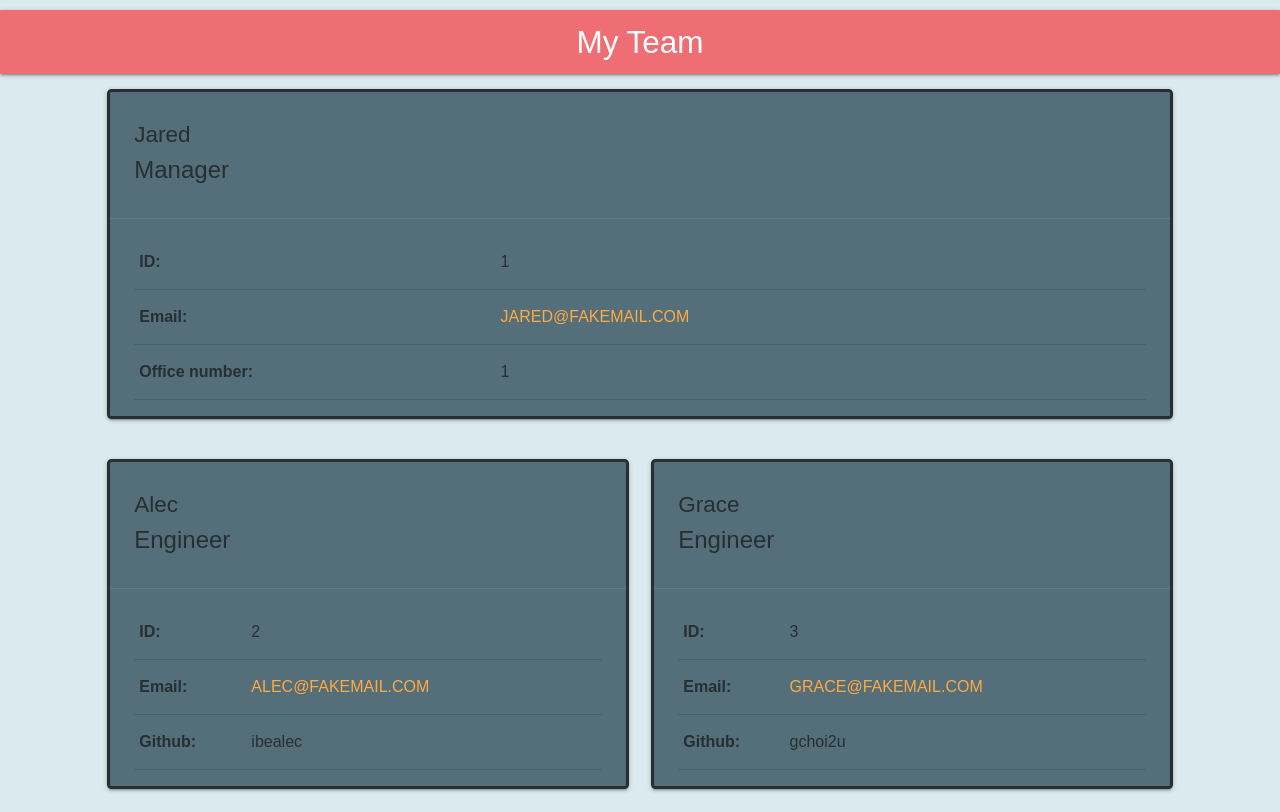
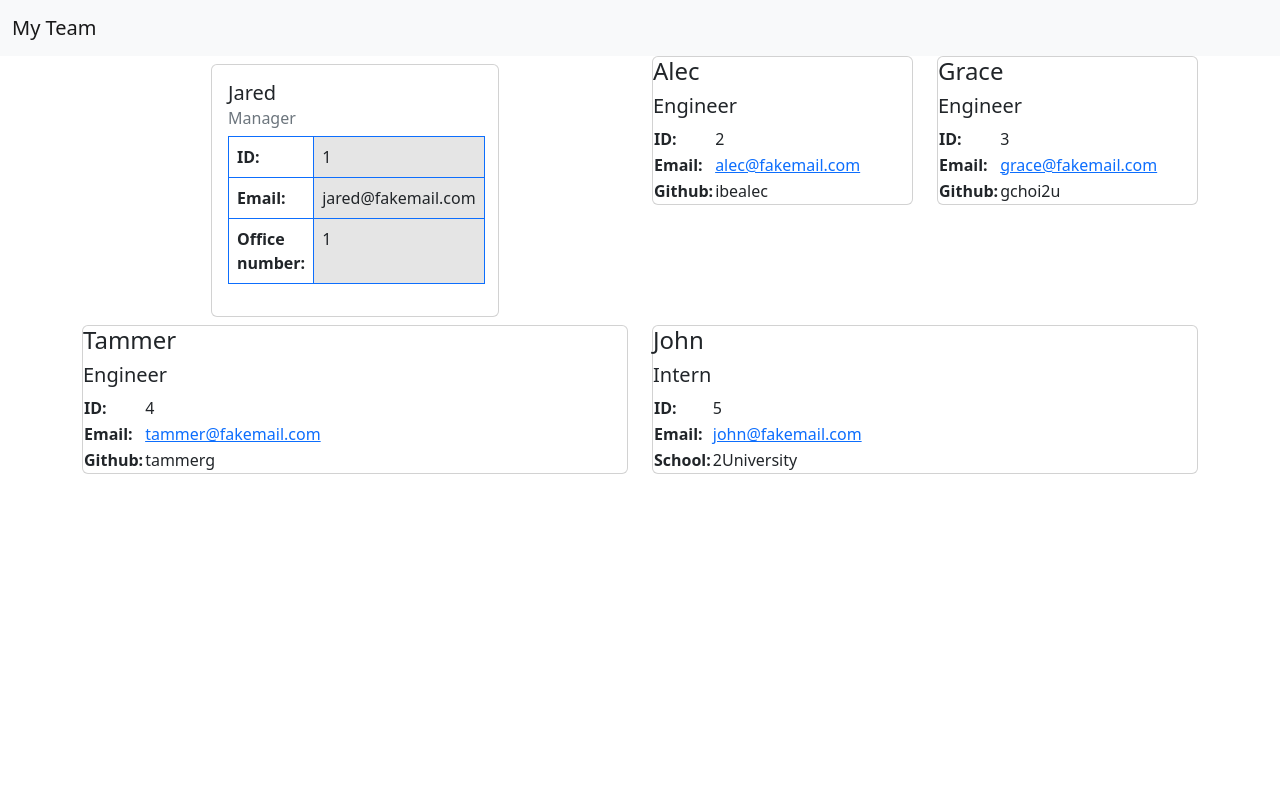
Before and after one commit to joesen-dev/team-builder, a website: page dist/index.html in a window 1280 px wide. Shown: the top 812 px of the page. Drawn offline with nearby package versions, Linux system fonts and the light colour scheme.

Commit message:
[bootstrap] - Adding bootstrap  - Styled Nav and Manager card with bootstrap

```diff
--- a/dist/index.html
+++ b/dist/index.html
@@ -1,4 +1,3 @@
-
 <!DOCTYPE html>
 <html lang="en">
 
@@ -7,51 +6,45 @@
     <!--Let browser know website is optimized for mobile-->
     <meta name="viewport" content="width=device-width, initial-scale=1.0" />
     <meta http-equiv="X-UA-Compatible" content="ie=edge" />
-    <!--Import Google Icon Font-->
-    <link href="https://fonts.googleapis.com/icon?family=Material+Icons" rel="stylesheet" />
-    <!--Import materialize.css-->
-    <link type="text/css" rel="stylesheet" href="./assets/css/materialize.min.css" media="screen,projection" />
-    <link rel="stylesheet" href="./assets/css/style.css" type="text/css" />
+    <!-- <link rel="stylesheet" href="./assets/css/style.css" type="text/css" /> -->
     <title>Team Builder</title>
+    <link href="https://cdn.jsdelivr.net/npm/bootstrap@5.2.2/dist/css/bootstrap.min.css" rel="stylesheet"
+        integrity="sha384-Zenh87qX5JnK2Jl0vWa8Ck2rdkQ2Bzep5IDxbcnCeuOxjzrPF/et3URy9Bv1WTRi" crossorigin="anonymous" />
 </head>
 
 <body>
     <header>
-        <nav>
-        <div class="nav-wrapper">
-            <a href="#" class="brand-logo center">My Team</a>
+        <nav class="navbar navbar-expand-lg bg-light">
+            <div class="container-fluid">
+                <a href="/" class="navbar-brand">My Team</a>
             </div>
         </nav>
     </header>
     <main class="container">
-        <section class="my-3">
+        <section class="d-grid gap-3">
             <div class="row">
-            <div class="col m12">
+                <div class="col-sm-6 p-2 d-flex justify-content-center">
                     <!-- Manager -->
-            <div class="row">
-                <div class="col m12 m6">
-                <div class="card blue-grey darken-1">
-                    <div class="card-content white-text">
-                    <h4>Jared</h4>
-                    <h5 class="card-title">Manager</h5>
-                    </div>
-                    <div class="card-action">
-                    <table>
+                    <div class="card" style="width: 18rem">
+                        <div class="card-body">
+                            <h5 class="card-title">Jared</h5>
+                            <h6 class="card-subtitle mb-2 text-muted">Manager</h6>
+                            <table class="table table-bordered border-primary">
+                                <tbody>
                                     <tr>
-                        <th>ID:</th>
-                        <td>1</td>
+                                        <th scope="row">ID:</th>
+                                        <td colspan="2" class="table-active">1</td>
                                     </tr>
                                     <tr>
-                        <th>Email:</th>
-                        <td><a href="mailto:jared@fakemail.com">jared@fakemail.com</a></td>
+                                        <th scope="row">Email:</th>
+                                        <td colspan="2" class="table-active">jared@fakemail.com</td>
                                     </tr>
                                     <tr>
-                        <th>Office number:</th>
-                        <td>1</td>
+                                        <th scope="row">Office number:</th>
+                                        <td colspan="2" class="table-active">1</td>
                                     </tr>
+                                </tbody>
                             </table>
-                    </div>
-                </div>
                         </div>
                     </div>
                 </div>
@@ -72,7 +65,9 @@
                                         </tr>
                                         <tr>
                                             <th>Email:</th>
-                        <td><a href="mailto:alec@fakemail.com">alec@fakemail.com</a></td>
+                                            <td>
+                                                <a href="mailto:alec@fakemail.com">alec@fakemail.com</a>
+                                            </td>
                                         </tr>
                                         <tr>
                                             <th>Github:</th>
@@ -101,7 +96,9 @@
                                         </tr>
                                         <tr>
                                             <th>Email:</th>
-                        <td><a href="mailto:grace@fakemail.com">grace@fakemail.com</a></td>
+                                            <td>
+                                                <a href="mailto:grace@fakemail.com">grace@fakemail.com</a>
+                                            </td>
                                         </tr>
                                         <tr>
                                             <th>Github:</th>
@@ -130,7 +127,9 @@
                                         </tr>
                                         <tr>
                                             <th>Email:</th>
-                        <td><a href="mailto:tammer@fakemail.com">tammer@fakemail.com</a></td>
+                                            <td>
+                                                <a href="mailto:tammer@fakemail.com">tammer@fakemail.com</a>
+                                            </td>
                                         </tr>
                                         <tr>
                                             <th>Github:</th>
@@ -159,7 +158,9 @@
                                         </tr>
                                         <tr>
                                             <th>Email:</th>
-                        <td><a href="mailto:john@fakemail.com">john@fakemail.com</a></td>
+                                            <td>
+                                                <a href="mailto:john@fakemail.com">john@fakemail.com</a>
+                                            </td>
                                         </tr>
                                         <tr>
                                             <th>School:</th>
@@ -174,7 +175,9 @@
             </div>
         </section>
     </main>
+    <script src="https://cdn.jsdelivr.net/npm/bootstrap@5.2.2/dist/js/bootstrap.bundle.min.js"
+        integrity="sha384-OERcA2EqjJCMA+/3y+gxIOqMEjwtxJY7qPCqsdltbNJuaOe923+mo//f6V8Qbsw3"
+        crossorigin="anonymous"></script>
+</body>
 
-    <script type="text/javascript" src="./assets/js/materialize.min.js"></script>
-    </body>
 </html>
```
Lines whose indentation alone changed are shown as unchanged.
